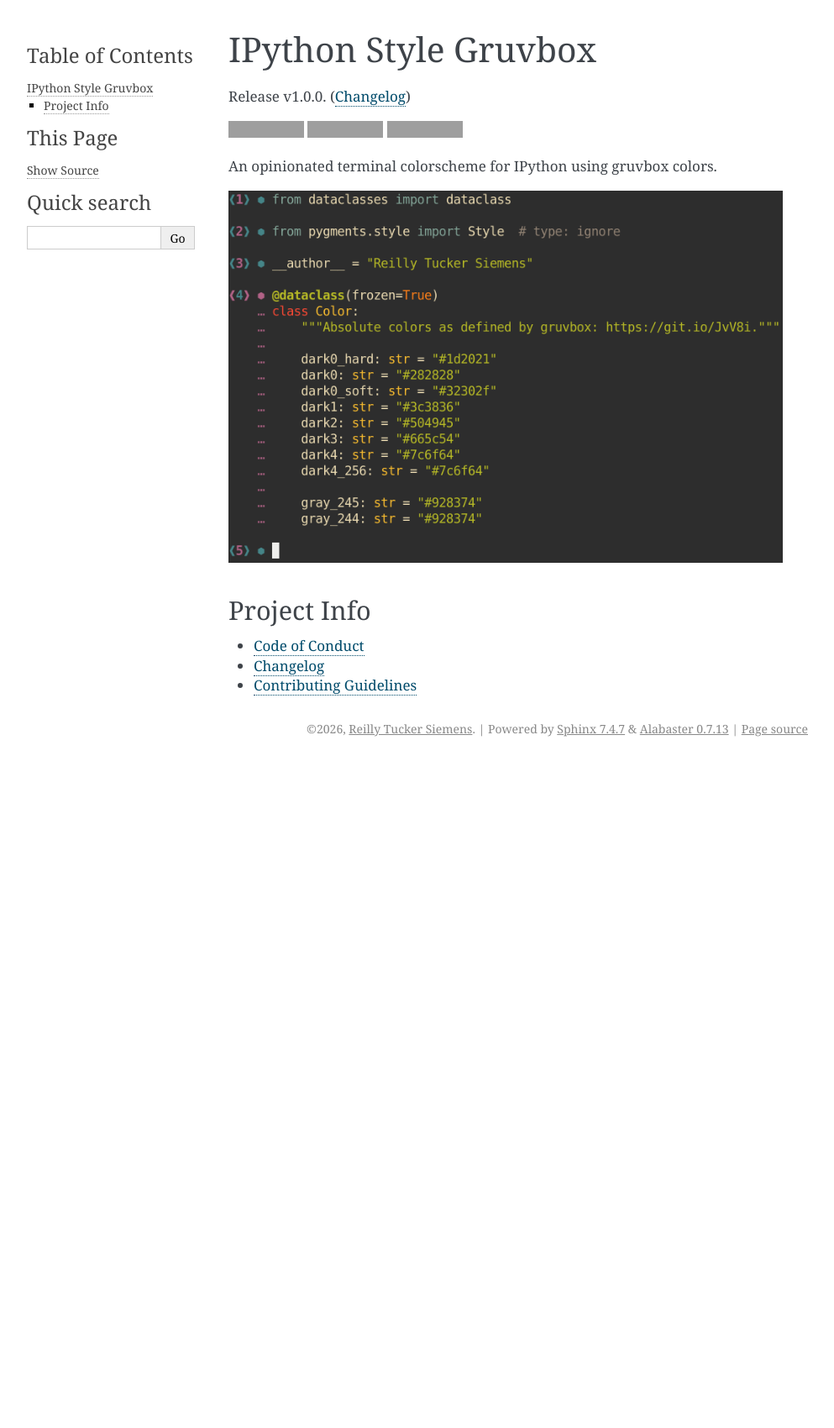
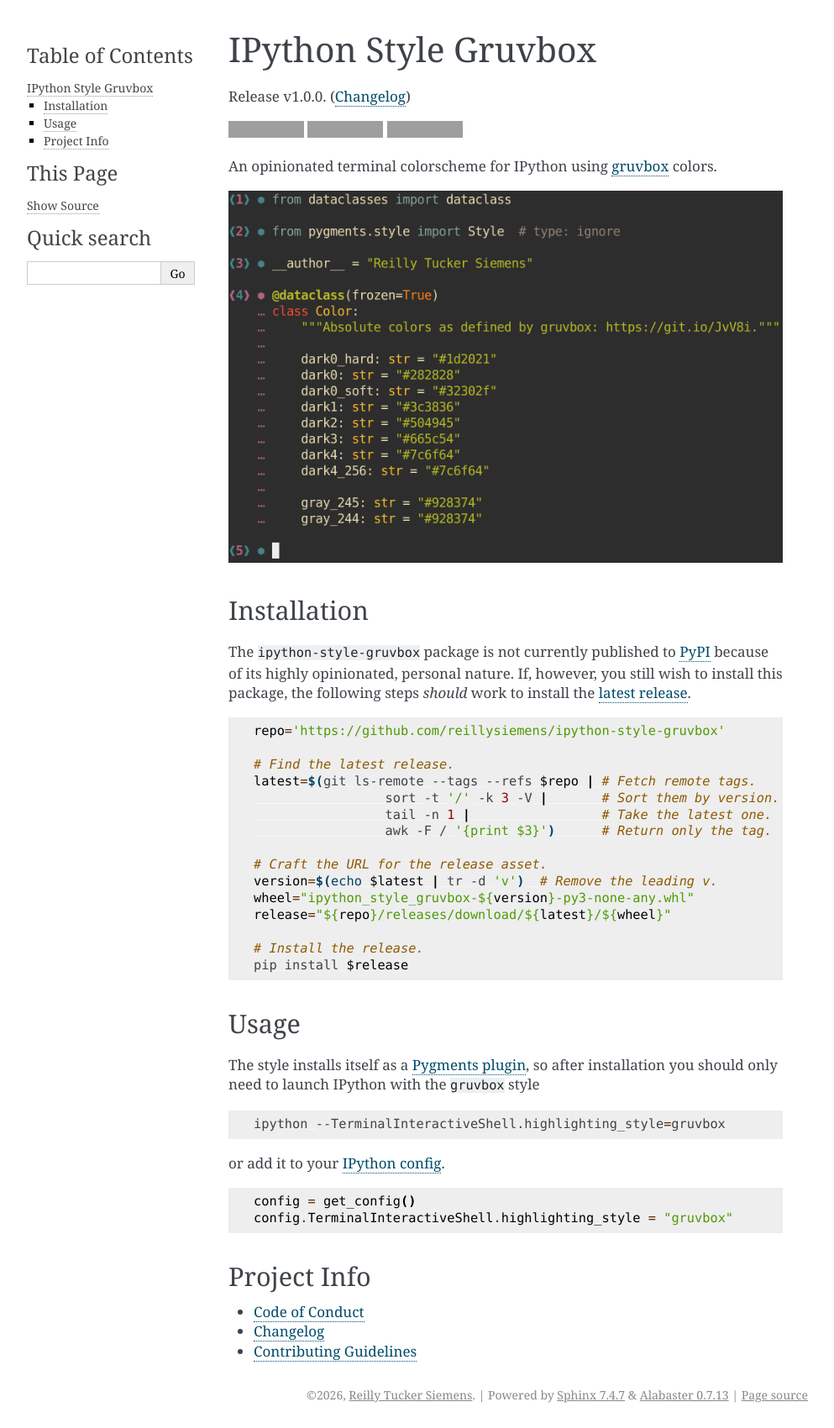
Before and after one commit to reillysiemens/ipython-style-gruvbox, a Sphinx documentation site: the page built from docs/index.rst, in a window 1280 px wide. Shown: the whole page at 84% size, without its empty margins (148-1141 px from the left). Built offline with Sphinx 7.4.7, drawn with Linux system fonts in a browser that asks for light colours; before the commit the page ends 907 px from its top, so only the background shows below that; grey boxes are pictures that could not be loaded.

Commit message:
📝 Document installation

```diff
--- a/docs/index.rst
+++ b/docs/index.rst
@@ -17,10 +17,53 @@
     :target: https://github.com/psf/black
     :alt: Any color you like
 
-An opinionated terminal colorscheme for IPython using gruvbox colors.
+An opinionated terminal colorscheme for IPython using `gruvbox`_ colors.
 
 .. image:: static/ipython-style-gruvbox.png
     :alt: IPython Style Gruvbox
+
+Installation
+------------
+
+The ``ipython-style-gruvbox`` package is not currently published to `PyPI`_
+because of its highly opinionated, personal nature. If, however, you still
+wish to install this package, the following steps *should* work to install the
+`latest release`_.
+
+.. code-block:: bash
+
+    repo='https://github.com/reillysiemens/ipython-style-gruvbox'
+
+    # Find the latest release.
+    latest=$(git ls-remote --tags --refs $repo | # Fetch remote tags.
+                     sort -t '/' -k 3 -V |       # Sort them by version.
+                     tail -n 1 |                 # Take the latest one.
+                     awk -F / '{print $3}')      # Return only the tag.
+
+    # Craft the URL for the release asset.
+    version=$(echo $latest | tr -d 'v')  # Remove the leading v.
+    wheel="ipython_style_gruvbox-${version}-py3-none-any.whl"
+    release="${repo}/releases/download/${latest}/${wheel}"
+
+    # Install the release.
+    pip install $release
+
+Usage
+-----
+
+The style installs itself as a `Pygments plugin`_, so after
+installation you should only need to launch IPython with the ``gruvbox`` style
+
+.. code-block:: bash
+
+   ipython --TerminalInteractiveShell.highlighting_style=gruvbox
+
+or add it to your `IPython config`_.
+
+.. code-block:: python
+
+   config = get_config()
+   config.TerminalInteractiveShell.highlighting_style = "gruvbox"
 
 Project Info
 ------------
@@ -31,3 +74,9 @@
    Code of Conduct <code-of-conduct>
    changelog
    contributing
+
+.. _gruvbox: https://github.com/morhetz/gruvbox
+.. _PyPI: https://pypi.org/
+.. _latest release: https://github.com/reillysiemens/ipython-style-gruvbox/releases/latest
+.. _Pygments plugin: https://pygments.org/docs/plugins/#entrypoints
+.. _IPython config: https://ipython.readthedocs.io/en/stable/config/intro.html
```
Also changed, not shown: README.rst (+50 -1 lines).
